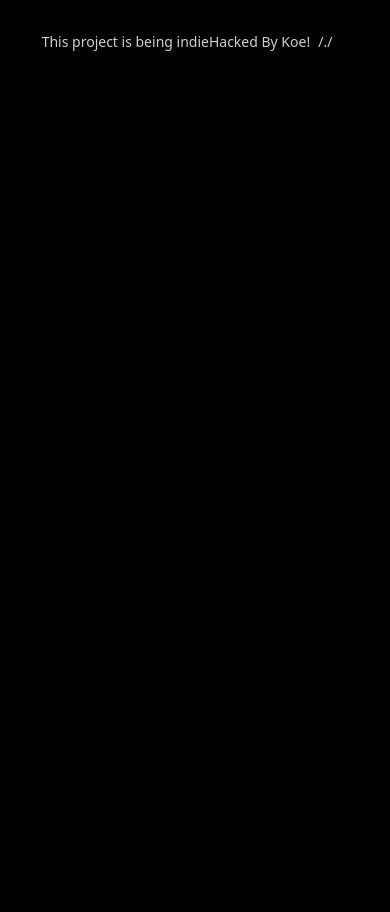
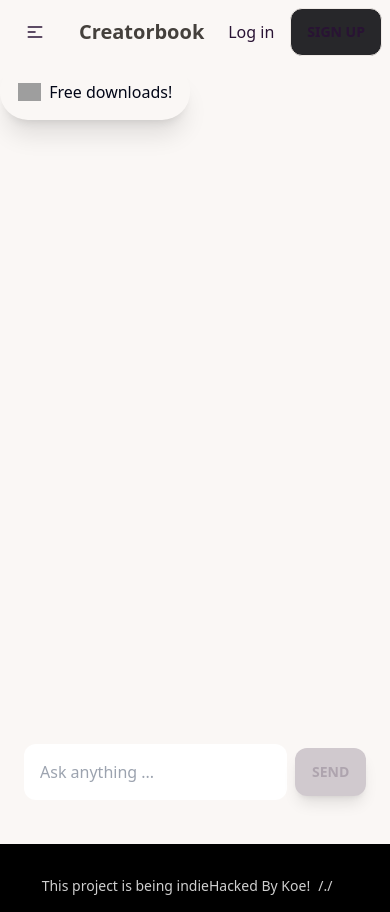
Before and after one commit to Ainekko/sveltekit.creatorbook, a SvelteKit app: page /resources_chat in a window 390 px wide. Before the commit the page ends 844 px from the top, so only its background shows below. Built offline with nearby package versions, Linux system fonts and the light colour scheme; grey boxes are pictures that could not be loaded.

Commit message:
dash re_chat

```diff
--- /dev/null
+++ b/src/routes/dashboard/+layout.svelte
@@ -0,0 +1,32 @@
+<script lang="ts">
+    import type { LayoutData } from './$types';
+    import NavBar from "$lib/components/NavBar.svelte";
+
+
+    export let data: LayoutData;
+</script>
+
+
+<style>
+    /* Container styles */
+    .container {
+      max-width: 1200px; /* Adjust the maximum width as needed */
+      margin: 0 auto; /* Center the container horizontally */
+      padding: 0 20px; /* Optional padding to create spacing from the edges */
+    }
+    .main {
+      max-width: 1550px; /* Adjust the maximum width as needed */
+      margin: 0 auto; /* Center the container horizontally */
+      padding: 0 ; /* Optional padding to create spacing from the edges */
+    }
+  </style>
+
+
+
+<div class="main">
+
+    <div class="container">
+      <NavBar />
+      <slot />
+    </div>
+</div>
--- /dev/null
+++ b/src/routes/dashboard/+page.server.js
@@ -0,0 +1 @@
+// call the api to retrieve the user data using the load function
--- a/src/routes/dashboard/+page.svelte
+++ b/src/routes/dashboard/+page.svelte
@@ -0,0 +1,16 @@
+
+<h1>Hello! dashboard coming soon...</h1>
+
+<!-- <label class="swap swap-rotate"> -->
+
+    <!-- this hidden checkbox controls the state -->
+    <!-- <input type="checkbox" /> -->
+
+    <!-- sun icon -->
+    <!-- <svg class="swap-on fill-current w-10 h-10" xmlns="http://www.w3.org/2000/svg" viewBox="0 0 24 24"><path d="M5.64,17l-.71.71a1,1,0,0,0,0,1.41,1,1,0,0,0,1.41,0l.71-.71A1,1,0,0,0,5.64,17ZM5,12a1,1,0,0,0-1-1H3a1,1,0,0,0,0,2H4A1,1,0,0,0,5,12Zm7-7a1,1,0,0,0,1-1V3a1,1,0,0,0-2,0V4A1,1,0,0,0,12,5ZM5.64,7.05a1,1,0,0,0,.7.29,1,1,0,0,0,.71-.29,1,1,0,0,0,0-1.41l-.71-.71A1,1,0,0,0,4.93,6.34Zm12,.29a1,1,0,0,0,.7-.29l.71-.71a1,1,0,1,0-1.41-1.41L17,5.64a1,1,0,0,0,0,1.41A1,1,0,0,0,17.66,7.34ZM21,11H20a1,1,0,0,0,0,2h1a1,1,0,0,0,0-2Zm-9,8a1,1,0,0,0-1,1v1a1,1,0,0,0,2,0V20A1,1,0,0,0,12,19ZM18.36,17A1,1,0,0,0,17,18.36l.71.71a1,1,0,0,0,1.41,0,1,1,0,0,0,0-1.41ZM12,6.5A5.5,5.5,0,1,0,17.5,12,5.51,5.51,0,0,0,12,6.5Zm0,9A3.5,3.5,0,1,1,15.5,12,3.5,3.5,0,0,1,12,15.5Z"/></svg> -->
+
+    <!-- moon icon -->
+    <!-- <svg class="swap-off fill-current w-10 h-10" xmlns="http://www.w3.org/2000/svg" viewBox="0 0 24 24"><path d="M21.64,13a1,1,0,0,0-1.05-.14,8.05,8.05,0,0,1-3.37.73A8.15,8.15,0,0,1,9.08,5.49a8.59,8.59,0,0,1,.25-2A1,1,0,0,0,8,2.36,10.14,10.14,0,1,0,22,14.05,1,1,0,0,0,21.64,13Zm-9.5,6.69A8.14,8.14,0,0,1,7.08,5.22v.27A10.15,10.15,0,0,0,17.22,15.63a9.79,9.79,0,0,0,2.1-.22A8.11,8.11,0,0,1,12.14,19.73Z"/></svg> -->
+
+  <!-- </label>
+   -->
--- /dev/null
+++ b/src/routes/resources_chat/+layout.svelte
@@ -0,0 +1,15 @@
+<script lang="ts">
+    import type { LayoutData } from './$types';
+    import NavBar from "$lib/components/NavBar.svelte";
+
+    export let data: LayoutData;
+</script>
+
+<main data-theme="cupcake" class=" w-screen h-screen flex flex-col justify-center items-center ">
+
+    <div class="max-w-[1200px] w-full h-full ">
+        <NavBar />
+        <slot />
+    </div>
+
+</main>
--- a/src/routes/resources_chat/+page.svelte
+++ b/src/routes/resources_chat/+page.svelte
@@ -0,0 +1,154 @@
+<script lang="ts">
+    // @ts-check
+
+
+        import { useChat } from 'ai/svelte';
+        //import {checkAndDeleteToken} from '$lib/check'
+
+
+        /** @type {import('./$types').PageData} */
+
+                export let data;
+              const auth_token = data.authtoken
+        //checkAndDeleteToken()
+        const { input, handleSubmit, messages, } = useChat(
+          {
+            body : {
+              auth_token: auth_token,
+            }
+          }
+        );
+
+
+        let token = localStorage.getItem('token')
+        if (!token){
+          console.log('the button will be not usable')
+        }else{
+          console.log('go ahead!')
+        }
+
+        let isLoggedIn = !!token;
+
+        let freeDownloads = [
+        {
+          title: 'Sample Item 1',
+          link: 'https://uploads-ssl.webflow.com/638ca0b6c42934441d908d49/64b4190130ae58c2d4e7a68a_LastBF.jpg',
+          imageSrc: 'https://uploads-ssl.webflow.com/638ca0b6c42934441d908d49/64b4190130ae58c2d4e7a68a_LastBF.jpg',
+        },
+        {
+          title: 'Sample Item 2',
+          link: 'https://uploads-ssl.webflow.com/638ca0b6c42934441d908d49/64b4190130ae58c2d4e7a68a_LastBF.jpg',
+          imageSrc: 'https://uploads-ssl.webflow.com/638ca0b6c42934441d908d49/64b4190130ae58c2d4e7a68a_LastBF.jpg',
+        },
+
+
+
+        // Add more objects as needed
+      ];
+      </script>
+
+    <div class="drawer w-full ">
+      <input id="my-drawer" type="checkbox" class="drawer-toggle" />
+
+
+
+      <div class="drawer-content w-full">
+        <!-- <h1>{data.authtoken}</h1> -->
+        <!-- Page content here -->
+
+        <div class="flex flex-col justify-between md:flex-row min-w-full min-h-[90vh] md:h-[90vh] relative">
+          <label for="my-drawer" class=" absolute flex flex-row justify-center items-center gap-2 shadow shadow-xl p-4 rounded-full text-slate-950 ">
+
+           <img src="https://uploads-ssl.webflow.com/638ca0b6c42934441d908d49/6501e7915d557f01f3be447c_system-solid-9-inbox.gif" alt="" class="max-w-[15%] max-h-5">
+
+            Free downloads!</label>
+          <!-- <div class="basis-1/4 p-3 max-h-screen overflow-scroll ">
+            <div class="flex flex-col justify-center items-center">
+              <p>Free Downloads</p>
+               Render free downloads from the array -->
+              <!-- <div class="w-full flex flex-row gap-3 flex-wrap justify-center card ">
+                {#each freeDownloads as item (item.title)}
+                <div class="mb-4 w-[100px] border card-body rounded-xl p-4">
+                  <a href={item.link} target="_blank">
+                    <img src={item.imageSrc} alt={item.title} class="max-w-full" />
+                    <p class="mt-2 text-xs font-mono">{item.title}</p>
+                  </a>
+                </div>
+              {/each}
+              </div>
+
+            </div> -->
+          <!-- </div> -->
+
+          <div class="p-3 flex flex-col grow pt-20">
+
+              <div class="flex-none flex flex-row w-full justify-center items-center sticky top-0 inset-x-0 p- ">
+                <p class=""></p>
+
+              </div>
+              <div class="grow overflow-y-auto flex md:px-40 ">
+                <div>
+
+                </div>
+                  <div class="flex flex-col gap-2">
+                    {#each $messages as message}
+                      <div class="flex">
+                        <div class="{message.role === 'assistant' ? '' : ''} rounded-full shadow shadow-xl p-2 px-3">
+                          <span class="font-mono px-1">{message.role}:</span> {message.content}
+                        </div>
+                      </div>
+                    {/each}
+                  </div>
+              </div>
+
+            <div class="p-3 w-full">
+                <form on:submit={handleSubmit} class="flex justify-center items-center">
+                  <input class="flex-grow mr-2 p-4 rounded-xl overflow-scroll max-w-[600px]" bind:value={$input} placeholder="Ask anything ..." />
+                  <button type="submit" class="btn rounded-xl  bg-white shadow shadow-lg text-slate-950 hover:bg-slate-900 hover:text-slate-300" disabled={!isLoggedIn}>send
+
+                  </button>
+                </form>
+            </div>
+
+          </div>
+
+
+          <!-- <div class="border-x-1 card border-red-100">
+            <form method="post" enctype="multipart/form-data " class="card-body">
+              <input class="md:card-body
+
+              file:mr-4 file:px-4 file:py-2 file:text-sm file:border-0
+
+              hover:file:bg-slate-300 hover:file:cursor-pointer" type="file" name="file" />
+              <button class="btn">Upload</button>
+            </form>
+          </div> -->
+    <!--
+          <div class="p-3 border basis-1/6">
+            <div class="flex justify-center items-center">
+              This Resources
+            </div>
+          </div> -->
+
+      </div>
+      </div>
+      <div class="drawer-side">
+        <label for="my-drawer" aria-label="close sidebar" class="drawer-overlay"></label>
+        <ul class="menu p-4  w-60 md:w-80 min-h-full bg-base-200 text-base-content">
+          <!-- Sidebar content here -->
+          <div class="flex flex-row gap-3 flex-wrap justify-center card ">
+            {#each freeDownloads as item (item.title)}
+            <div class="mb-4 w-[100px] border-stone-600 shadow-slate-600 shadow-md card-body rounded-xl p-4">
+              <a href={item.link} target="_blank">
+                <img src={item.imageSrc} alt={item.title} class="max-w-full" />
+                <p class="mt-2 text-xs font-mono">{item.title}</p>
+              </a>
+            </div>
+          {/each}
+          </div>
+          <li><a>Sidebar Item 1</a></li>
+          <li><a>Sidebar Item 2</a></li>
+
+        </ul>
+      </div>
+    </div>
```
